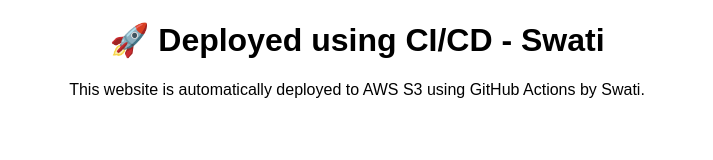
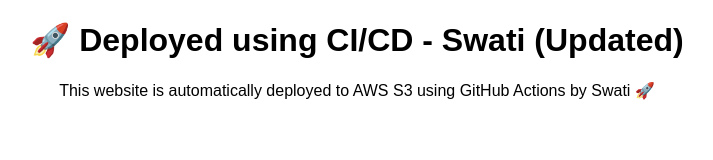
Before and after one commit to swati189/aws-static-site-ci-cd-pipeline, a plain HTML site: page index.html in a window 1280 px wide. Shown: the whole page, without its empty margins (283-996 px from the left). Drawn offline with Linux system fonts and the light colour scheme.

Commit message:
Update index.html

```diff
--- a/index.html
+++ b/index.html
@@ -4,7 +4,7 @@
   <title>My DevOps Project</title>
 </head>
 <body style="text-align:center; font-family:Arial;">
-  <h1>🚀 Deployed using CI/CD - Swati</h1>
-  <p>This website is automatically deployed to AWS S3 using GitHub Actions by Swati.</p>
+  <h1>🚀 Deployed using CI/CD - Swati (Updated)</h1>
+  <p>This website is automatically deployed to AWS S3 using GitHub Actions by Swati 🚀</p>
 </body>
 </html>
```
